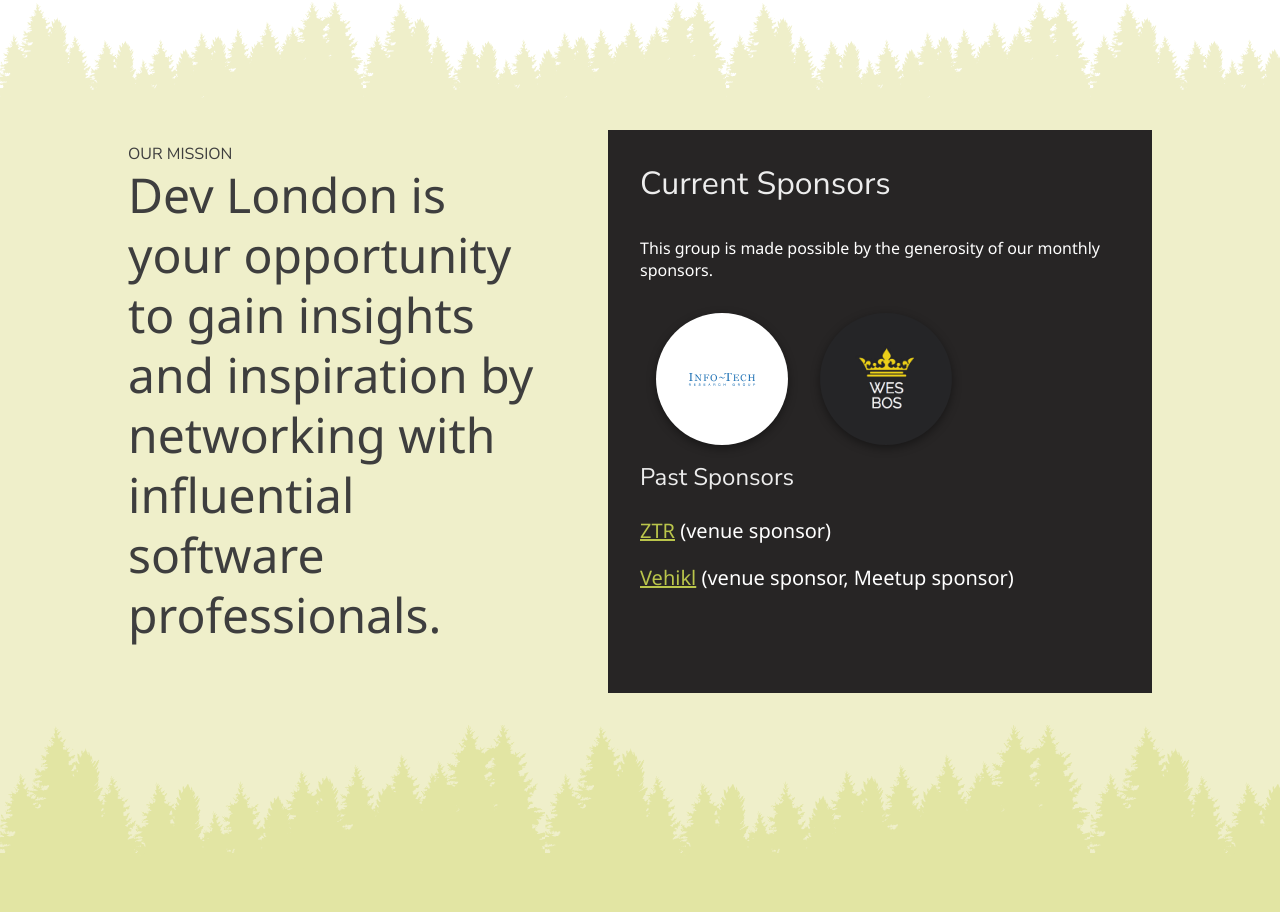
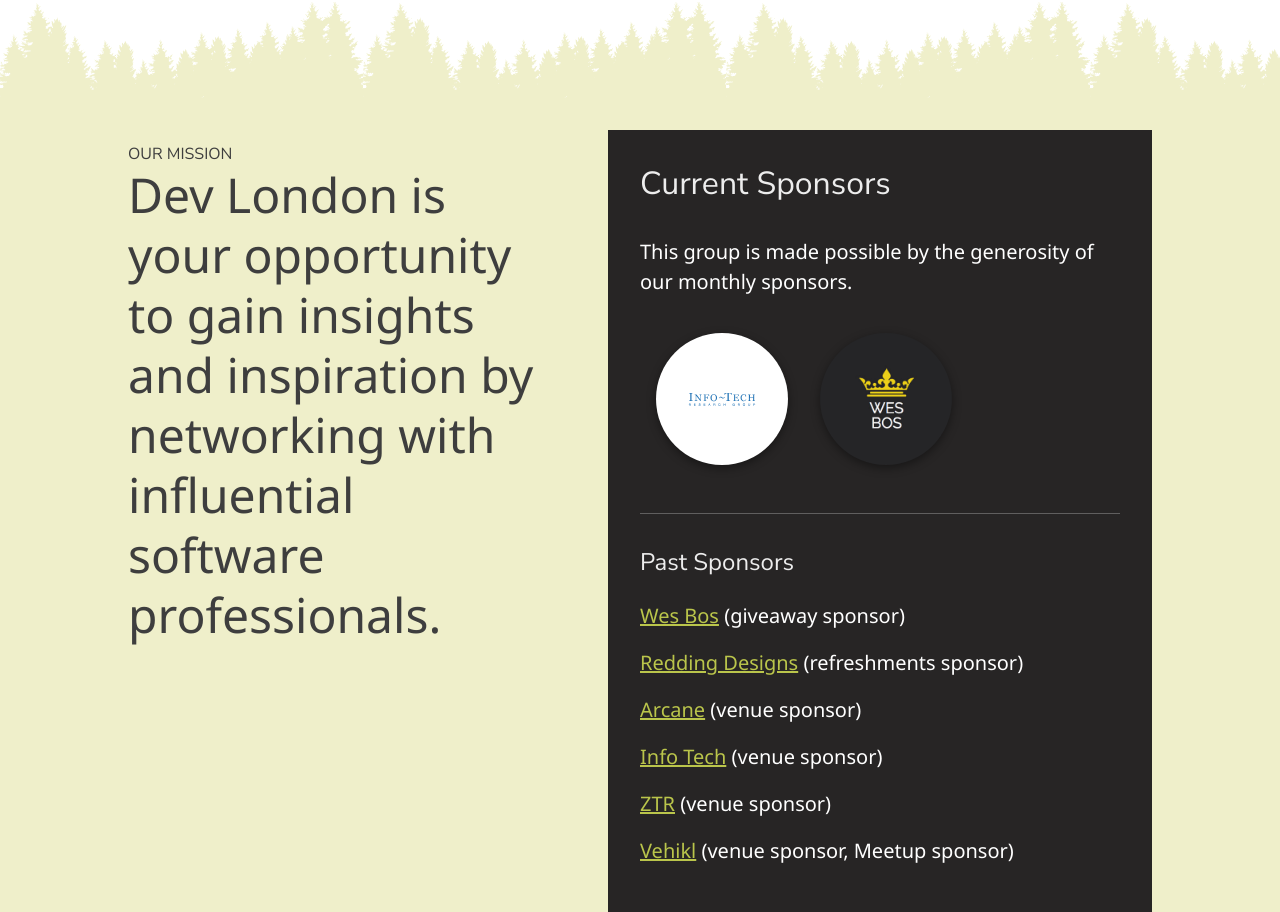
Before and after one commit to DevLdn/devldn-website, a React (Create React App) app in the folder client/: page / in a window 1280 px wide. Shown: the part 1345-2257 px from the top of the page. Built offline with nearby package versions, Linux system fonts and the light colour scheme; no server answers.

Commit message:
adds most recent sponsors

```diff
--- a/client/src/components/Sponsors.js
+++ b/client/src/components/Sponsors.js
@@ -17,7 +17,7 @@
           <div className="sponsors">
             <div className="current">
               <h1>Current Sponsors</h1>
-              <p>
+              <p className="thanks">
                 This group is made possible by the generosity of our monthly
                 sponsors.
               </p>
@@ -49,6 +49,46 @@
               <ul className="sponsors-list">
                 <li className="sponsor-list-item">
                   <a
+                    href="https://wesbos.com/"
+                    target="_blank"
+                    rel="noopener noreferrer"
+                  >
+                    Wes Bos
+                  </a>{' '}
+                  (giveaway sponsor)
+                </li>
+                <li className="sponsor-list-item">
+                  <a
+                    href="http://reddingdesigns.com/"
+                    target="_blank"
+                    rel="noopener noreferrer"
+                  >
+                    Redding Designs
+                  </a>{' '}
+                  (refreshments sponsor)
+                </li>
+                <li className="sponsor-list-item">
+                  <a
+                    href="https://thearcane.com/"
+                    target="_blank"
+                    rel="noopener noreferrer"
+                  >
+                    Arcane
+                  </a>{' '}
+                  (venue sponsor)
+                </li>
+                <li className="sponsor-list-item">
+                  <a
+                    href="https://wesbos.com/"
+                    target="_blank"
+                    rel="noopener noreferrer"
+                  >
+                    Info Tech
+                  </a>{' '}
+                  (venue sponsor)
+                </li>
+                <li className="sponsor-list-item">
+                  <a
                     href="http://ztr.com/"
                     target="_blank"
                     rel="noopener noreferrer"
--- a/client/src/styles/_app.scss
+++ b/client/src/styles/_app.scss
@@ -404,6 +404,17 @@
     a {
         color: $primary-color;
     }
+
+    .current {
+        border-bottom: 1px solid rgba( $mid-grey, .5 );
+        margin-bottom: 2em;
+        padding-bottom: 2em;
+
+        .thanks {
+            font-size: 1.25em;
+            line-height: 1.5em;
+        }
+    }
 }
 
 .sponsors-gallery {
```
